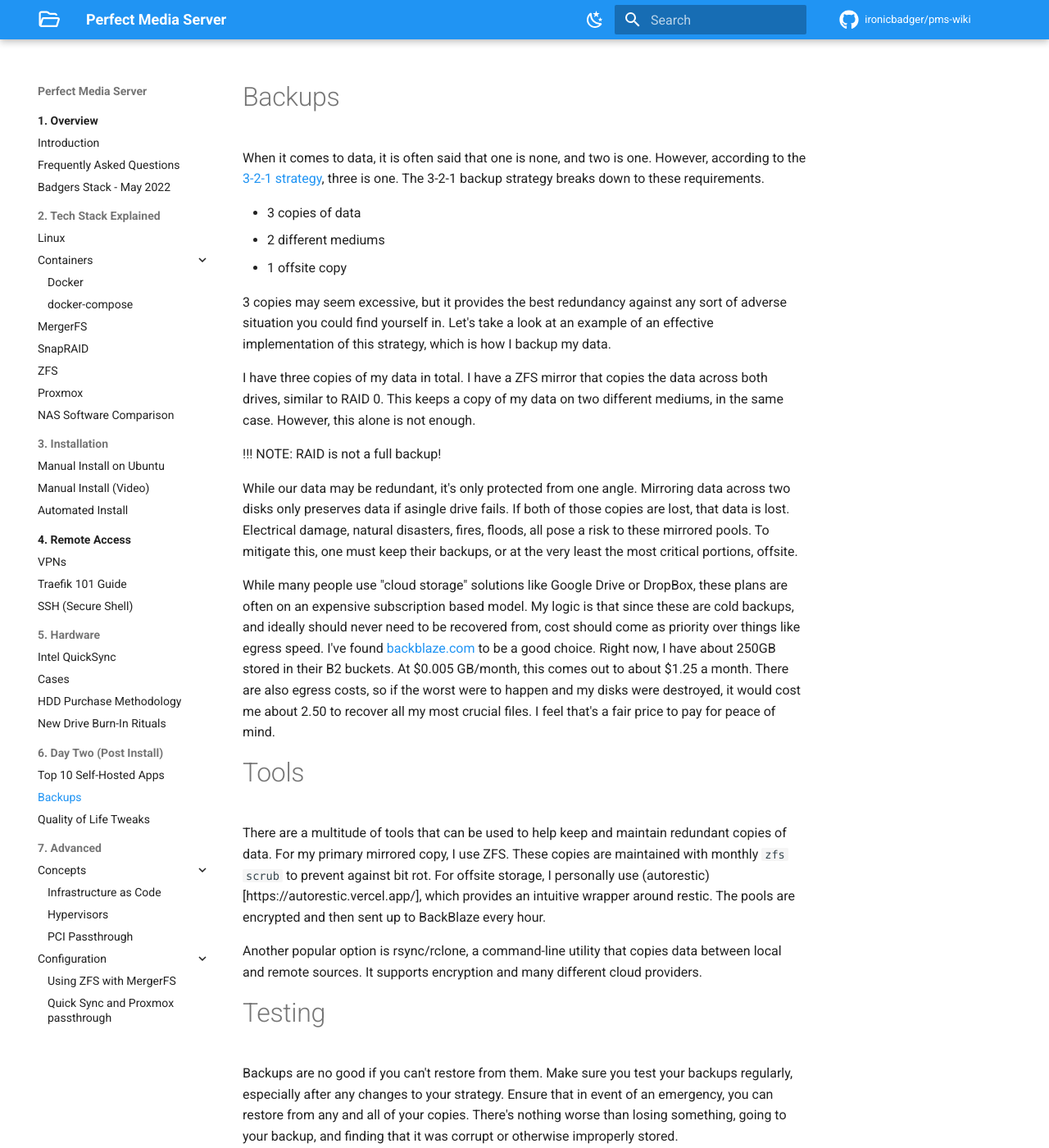
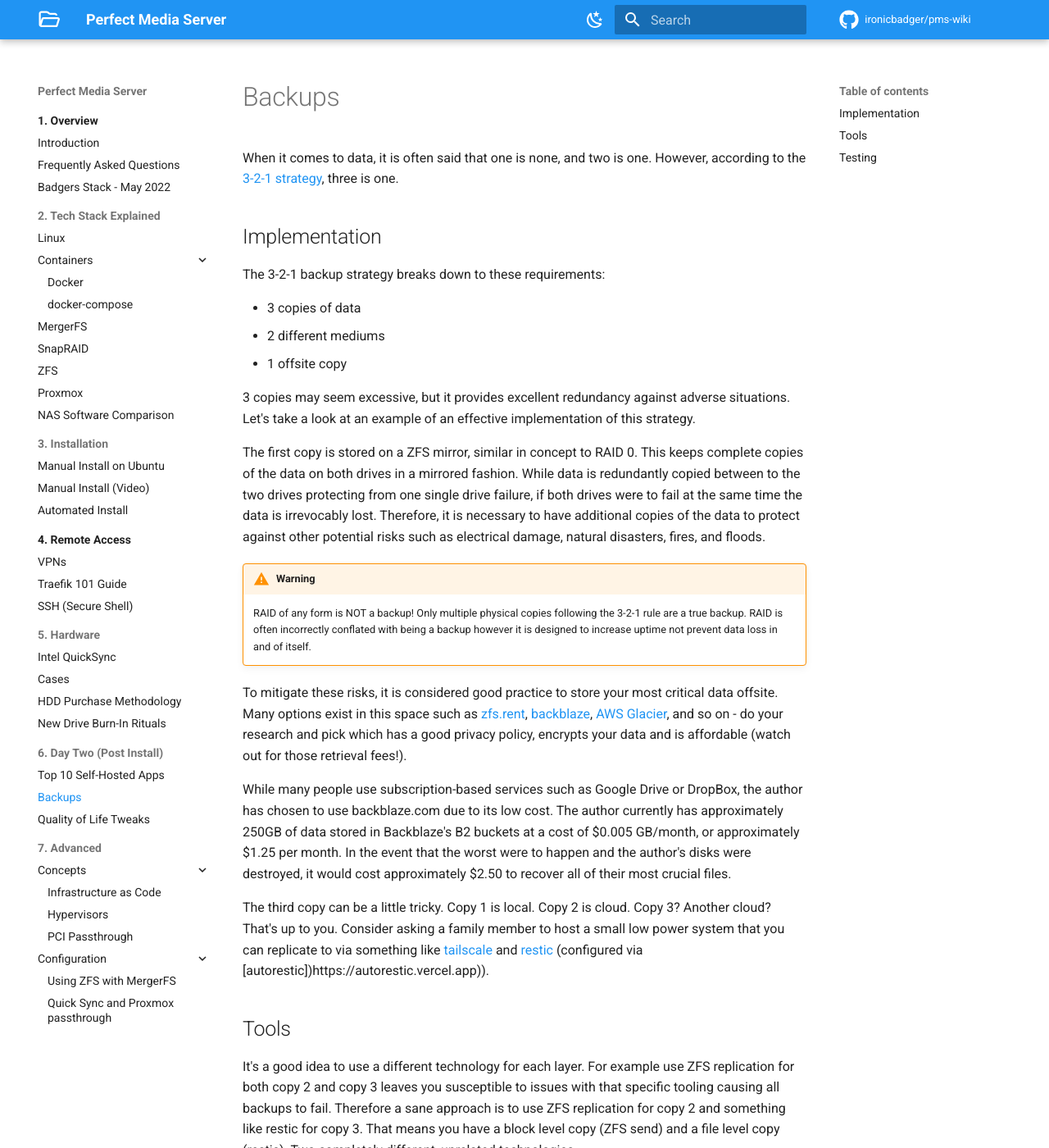
Before and after one commit to ironicbadger/pms-wiki, an MkDocs documentation site: the page built from docs/day-two/backups.md, in a window 1280 px wide and 1400 px high. Shown: the whole window at 82% size. Built offline with MkDocs 1.6.1 and Material for MkDocs 9.7.7, drawn with Linux system fonts in a browser that asks for light colours; some web fonts are replaced; comment, search, counter and statistics services are not loaded; some of the changed text lies outside the part shown.

Commit message:
rewrote article

```diff
--- a/docs/day-two/backups.md
+++ b/docs/day-two/backups.md
@@ -1,31 +1,42 @@
 # Backups
 
-When it comes to data, it is often said that one is none, and two is one. However, according to the [3-2-1 strategy](https://www.seagate.com/blog/what-is-a-3-2-1-backup-strategy/), three is one. The 3-2-1 backup strategy breaks down to these requirements.
+When it comes to data, it is often said that one is none, and two is one. However, according to the [3-2-1 strategy](https://www.seagate.com/blog/what-is-a-3-2-1-backup-strategy/), three is one.
 
+## Implementation
+
+The 3-2-1 backup strategy breaks down to these requirements:
 
 - 3 copies of data
 - 2 different mediums
 - 1 offsite copy
 
-3 copies may seem excessive, but it provides the best redundancy against any sort of adverse situation you could find yourself in. Let's take a look at an example of an effective implementation of this strategy, which is how I backup my data.
+3 copies may seem excessive, but it provides excellent redundancy against adverse situations. Let's take a look at an example of an effective implementation of this strategy.
 
-I have three copies of my data in total. I have a ZFS mirror that copies the data across both drives, similar to RAID 0. This keeps a copy of my data on two different mediums, in the same case. However, this alone is not enough.
+The first copy is stored on a ZFS mirror, similar in concept to RAID 0. This keeps complete copies of the data on both drives in a mirrored fashion. While data is redundantly copied between to the two drives protecting from one single drive failure, if both drives were to fail at the same time the data is irrevocably lost. Therefore, it is necessary to have additional copies of the data to protect against other potential risks such as electrical damage, natural disasters, fires, and floods.
 
-!!! NOTE: RAID is not a full backup!
+!!! warning
+    RAID of any form is NOT a backup! Only multiple physical copies following the 3-2-1 rule are a true backup. RAID is often incorrectly conflated with being a backup however it is designed to increase uptime not prevent data loss in and of itself.
 
-While our data may be redundant, it's only protected from one angle. Mirroring data across two disks only preserves data if asingle drive fails. If both of those copies are lost, that data is lost. Electrical damage, natural disasters, fires, floods, all pose a risk to these mirrored pools. To mitigate this, one must keep their backups, or at the very least the most critical portions, offsite.
+To mitigate these risks, it is considered good practice to store your most critical data offsite. Many options exist in this space such as [zfs.rent](https://zfs.rent), [backblaze](https://backblaze.com), [AWS Glacier](https://aws.amazon.com/s3/storage-classes/glacier/), and so on - do your research and pick which has a good privacy policy, encrypts your data and is affordable (watch out for those retrieval fees!).
 
-While many people use "cloud storage" solutions like Google Drive or DropBox, these plans are often on an expensive subscription based model. My logic is that since these are cold backups, and ideally should never need to be recovered from, cost should come as priority over things like egress speed. I've found [backblaze.com](backblaze.com) to be a good choice. Right now, I have about 250GB stored in their B2 buckets. At $0.005 GB/month, this comes out to about $1.25 a month. There are also egress costs, so if the worst were to happen and my disks were destroyed, it would cost me about 2.50 to recover all my most crucial files. I feel that's a fair price to pay for peace of mind.
+While many people use subscription-based services such as Google Drive or DropBox, the author has chosen to use backblaze.com due to its low cost. The author currently has approximately 250GB of data stored in Backblaze's B2 buckets at a cost of $0.005 GB/month, or approximately $1.25 per month. In the event that the worst were to happen and the author's disks were destroyed, it would cost approximately $2.50 to recover all of their most crucial files.
 
-# Tools
+The third copy can be a little tricky. Copy 1 is local. Copy 2 is cloud. Copy 3? Another cloud? That's up to you. Consider asking a family member to host a small low power system that you can replicate to via something like [tailscale](https://tailscale.com) and [restic](https://restic.net/) (configured via [autorestic])https://autorestic.vercel.app)).
 
-There are a multitude of tools that can be used to help keep and maintain redundant copies of data. For my primary mirrored copy, I use ZFS. These copies are maintained with monthly ``zfs scrub`` to prevent against bit rot. For offsite storage, I personally use (autorestic)[https://autorestic.vercel.app/], which provides an intuitive wrapper around restic. The pools are encrypted and then sent up to BackBlaze every hour.
+## Tools
 
-Another popular option is rsync/rclone, a command-line utility that copies data between local and remote sources. It supports encryption and many different cloud providers.
+It's a good idea to use a different technology for each layer. For example use ZFS replication for both copy 2 and copy 3 leaves you susceptible to issues with that specific tooling causing all backups to fail. Therefore a sane approach is to use ZFS replication for copy 2 and something like restic for copy 3. That means you have a block level copy (ZFS send) and a file level copy (restic). Two completely different, unrelated technologies.
 
-# Testing
+If using ZFS as the primary data store see tools like [Sanoid](https://github.com/jimsalterjrs/sanoid) are invaluable for replicating data automatically.
 
-Backups are no good if you can't restore from them. Make sure you test your backups regularly, especially after any changes to your strategy. Ensure that in event of an emergency, you can restore from any and all of your copies. There's nothing worse than losing something, going to your backup, and finding that it was corrupt or otherwise improperly stored.
+Restic supports replicating to S3. Hosting your own Minio S3 API compatible object storage server is very straightforward and cost effective on a remote system.
+
+## Testing
+
+Backups are no good if you can't restore from them. Make sure you test your backups regularly, especially after any changes to your strategy. This ensures that in event of an emergency, you can restore from any and all of your copies. There's nothing worse than losing something, going to your backup, and finding that it was corrupt or otherwise improperly stored.
+
+!!! warning
+    It's a good idea to have a reminder every few months to test these backups. Pick a random file or two and attempt to restore it. Did it work?
 
 For more information, check out Episode 20 of the Self-Hosted podcast, where Chris and Alex discuss these tools in more depth.
 
```
